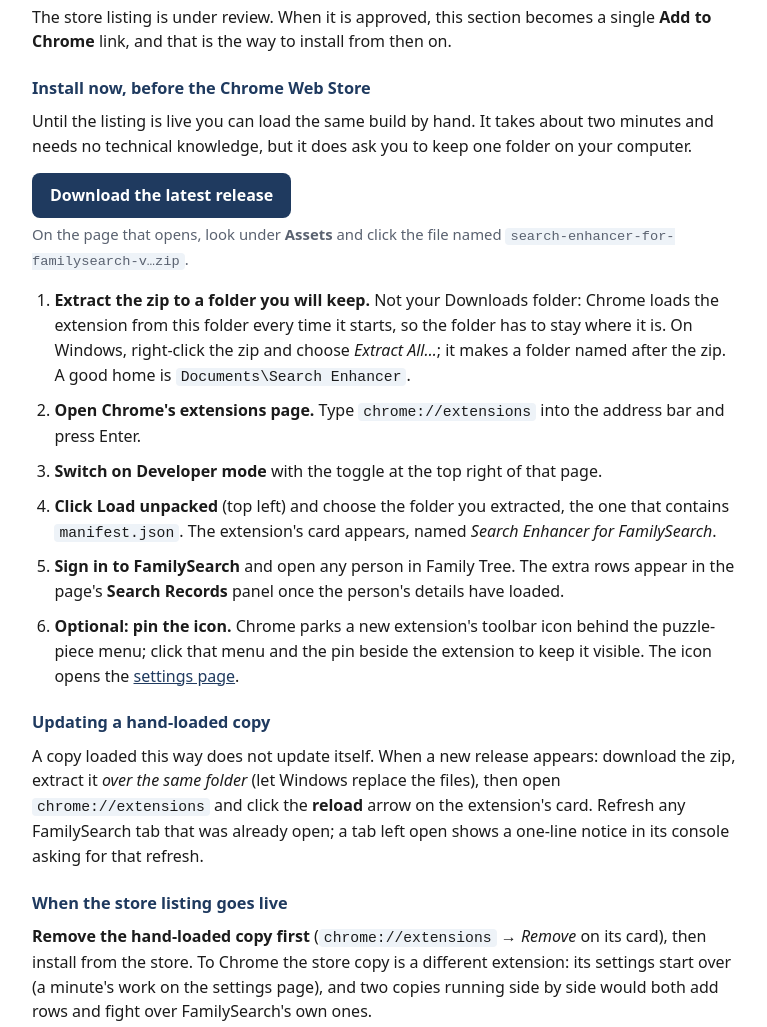
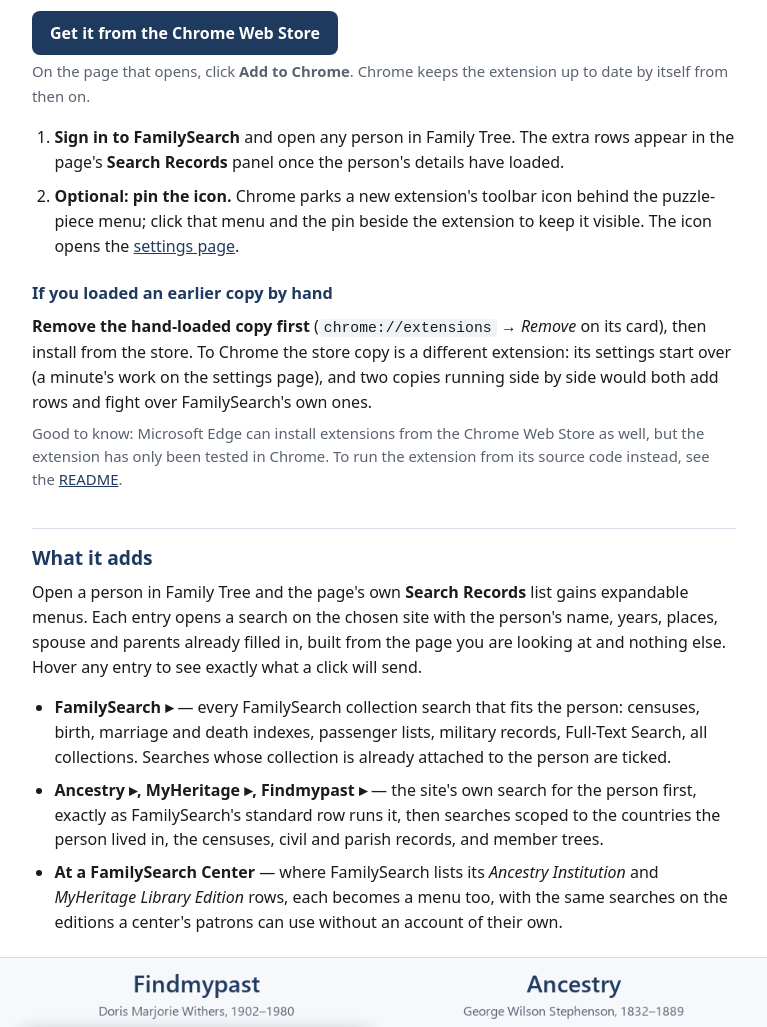
Before and after one commit to familyhistorytoolsmith/search-enhancer-for-familysearch, a browser extension: page docs/index.html in a window 1280 px wide. Shown: the part 1395-2422 px from the top of the page, without its empty margins (256-1023 px from the left). Drawn offline with Linux system fonts and the light colour scheme.

Commit message:
Install from the Chrome Web Store: help page, README, feature guide
The extension is published on the Chrome Web Store (unlisted, 1.0.5).
The store link replaces the early-access install route:

- docs/index.html: the Install section is a store button, a note to
  remove a hand-loaded copy first, and a pointer to the README for
  running from source. The Load-unpacked steps are gone.
- README: the store link leads the Links line and the Install section;
  Load unpacked stays under "From the source".
- Feature guide: the Install bullet names the store via the help page;
  regenerated at version 1.0.5.
- store/listing.md: the publication, the listing URL, what remains.

No change to the extension itself.

Co-Authored-By: Claude Fable 5.2 <noreply@anthropic.com>

```diff
--- a/docs/index.html
+++ b/docs/index.html
@@ -87,29 +87,18 @@
 
 <h2 id="install">Install</h2>
 
-<h3>From the Chrome Web Store</h3>
-<p>The store listing is under review. When it is approved, this section becomes a single <strong>Add to Chrome</strong> link, and that is the way to install from then on.</p>
-
-<h3 id="install-now">Install now, before the Chrome Web Store</h3>
-<p>Until the listing is live you can load the same build by hand. It takes about two minutes and needs no technical knowledge, but it does ask you to keep one folder on your computer.</p>
-<p><a class="button" href="https://github.com/familyhistorytoolsmith/search-enhancer-for-familysearch/releases/latest">Download the latest release</a><br>
-<span class="small">On the page that opens, look under <strong>Assets</strong> and click the file named <code>search-enhancer-for-familysearch-v…zip</code>.</span></p>
+<h3 id="install-now">From the Chrome Web Store</h3>
+<p><a class="button" href="https://chromewebstore.google.com/detail/search-enhancer-for-famil/elhjnfkdnbeiedbeedlpepkdkmnecokp">Get it from the Chrome Web Store</a><br>
+<span class="small">On the page that opens, click <strong>Add to Chrome</strong>. Chrome keeps the extension up to date by itself from then on.</span></p>
 <ol>
-  <li><strong>Extract the zip to a folder you will keep.</strong> Not your Downloads folder: Chrome loads the extension from this folder every time it starts, so the folder has to stay where it is. On Windows, right-click the zip and choose <em>Extract All…</em>; it makes a folder named after the zip. A good home is <code>Documents\Search Enhancer</code>.</li>
-  <li><strong>Open Chrome's extensions page.</strong> Type <code>chrome://extensions</code> into the address bar and press Enter.</li>
-  <li><strong>Switch on Developer mode</strong> with the toggle at the top right of that page.</li>
-  <li><strong>Click Load unpacked</strong> (top left) and choose the folder you extracted, the one that contains <code>manifest.json</code>. The extension's card appears, named <em>Search Enhancer for FamilySearch</em>.</li>
   <li><strong>Sign in to FamilySearch</strong> and open any person in Family Tree. The extra rows appear in the page's <strong>Search Records</strong> panel once the person's details have loaded.</li>
   <li><strong>Optional: pin the icon.</strong> Chrome parks a new extension's toolbar icon behind the puzzle-piece menu; click that menu and the pin beside the extension to keep it visible. The icon opens the <a href="#settings">settings page</a>.</li>
 </ol>
 
-<h3>Updating a hand-loaded copy</h3>
-<p>A copy loaded this way does not update itself. When a new release appears: download the zip, extract it <em>over the same folder</em> (let Windows replace the files), then open <code>chrome://extensions</code> and click the <strong>reload</strong> arrow on the extension's card. Refresh any FamilySearch tab that was already open; a tab left open shows a one-line notice in its console asking for that refresh.</p>
-
-<h3>When the store listing goes live</h3>
+<h3>If you loaded an earlier copy by hand</h3>
 <p><strong>Remove the hand-loaded copy first</strong> (<code>chrome://extensions</code> → <em>Remove</em> on its card), then install from the store. To Chrome the store copy is a different extension: its settings start over (a minute's work on the settings page), and two copies running side by side would both add rows and fight over FamilySearch's own ones.</p>
 
-<p class="small">Good to know: some Chrome versions show a "Disable developer mode extensions" bubble at start-up — choose <em>Cancel</em> and it keeps working. A Chrome managed by a workplace or school may lock Developer mode; the store route is the one for those. Microsoft Edge loads unpacked extensions the same way (<code>edge://extensions</code>), but the extension has only been tested in Chrome.</p>
+<p class="small">Good to know: Microsoft Edge can install extensions from the Chrome Web Store as well, but the extension has only been tested in Chrome. To run the extension from its source code instead, see the <a href="https://github.com/familyhistorytoolsmith/search-enhancer-for-familysearch#install">README</a>.</p>
 
 <h2 id="what-it-adds">What it adds</h2>
 <p>Open a person in Family Tree and the page's own <strong>Search Records</strong> list gains expandable menus. Each entry opens a search on the chosen site with the person's name, years, places, spouse and parents already filled in, built from the page you are looking at and nothing else. Hover any entry to see exactly what a click will send.</p>
```
Also changed, not shown: 4 other files.
